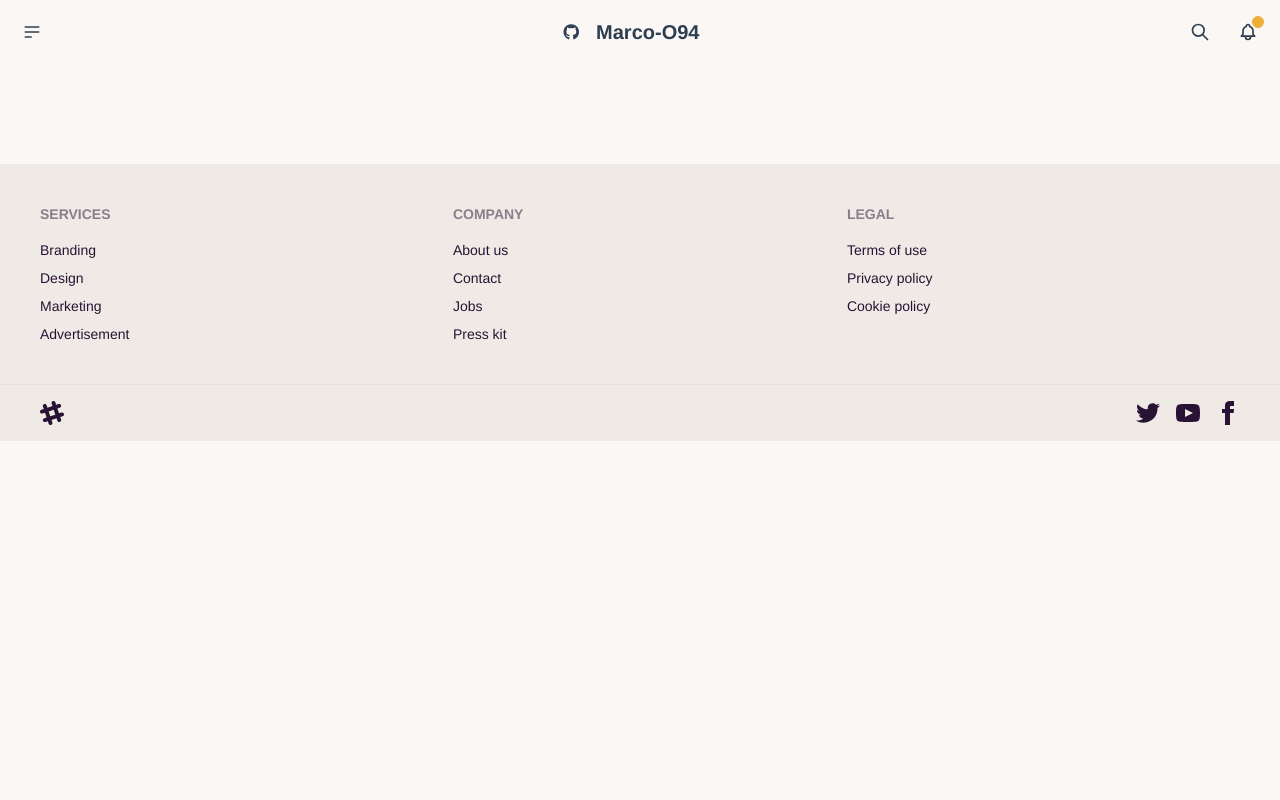
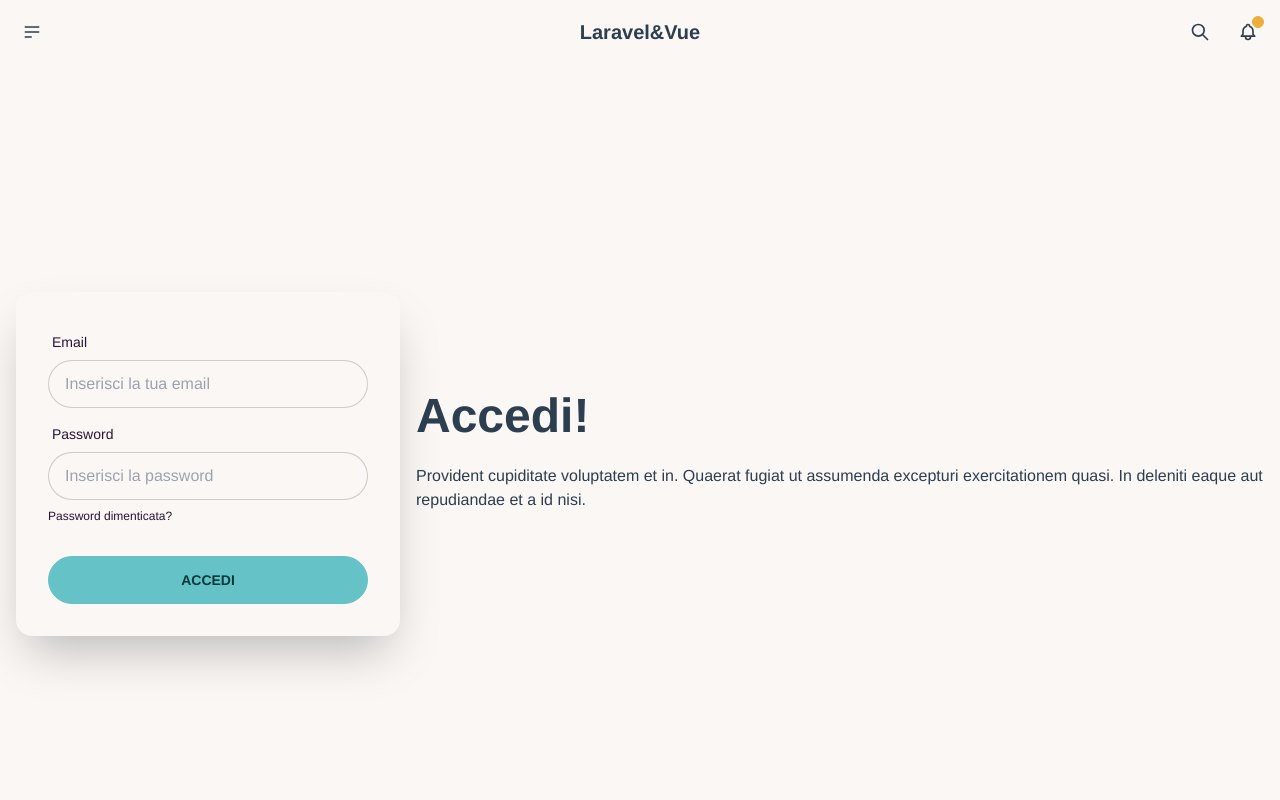
Before and after one commit to Marco-O94/LaravelAPI-Vue-React, a Vue app in the folder vue-front/: page /login in a window 1280 px wide. Shown: the top 800 px of the page. Built offline with nearby package versions, Linux system fonts and the light colour scheme; what tw-elements would draw is missing.

Commit message:
Inizio creazione pagina plugin + Modifiche navbar

```diff
--- /dev/null
+++ b/vue-front/src/components/EmailInput.vue
@@ -0,0 +1,17 @@
+<template>
+  <label class="label">
+    <span class="label-text">Email</span>
+  </label>
+      <input type="email" name="email" v-model="email" class="input input-bordered" placeholder="Inserisci la tua email">
+  </template>
+
+  <script>
+  export default {
+    name: 'UsernameInput',
+    data() {
+      return {
+        email: '',
+      };
+    },
+  }
+  </script>
--- a/vue-front/src/components/FooterSection.vue
+++ b/vue-front/src/components/FooterSection.vue
@@ -1,5 +1,5 @@
 <template>
-    <footer class="footer p-10 bg-base-200 text-base-content mt-[100px]">
+    <footer class="footer p-10 bg-base-200 text-base-content">
         <div>
           <span class="footer-title">Services</span>
           <a class="link link-hover">Branding</a>
--- a/vue-front/src/components/NavBar.vue
+++ b/vue-front/src/components/NavBar.vue
@@ -10,7 +10,7 @@
       </button>
     </div>
     <div class="navbar-center">
-      <i class="fa-brands fa-github"></i><a href="https://github.com/Marco-O94" class="btn btn-ghost normal-case text-xl">Marco-O94</a>
+    <router-link to="/" class="btn btn-ghost normal-case text-xl">Laravel&Vue</router-link>
     </div>
     <div class="navbar-end">
       <button class="btn btn-ghost btn-circle">
@@ -35,7 +35,7 @@
     class="offcanvas offcanvas-start fixed bottom-0 flex flex-col max-w-full bg-base-200 invisible bg-clip-padding shadow-sm outline-none transition duration-300 ease-in-out top-0 left-0 border-none w-96"
     tabindex="-1" id="offcanvasMenu" aria-labelledby="offcanvasMenuLabel">
     <div class="offcanvas-header flex items-center justify-between p-4">
-      <i class="fa-brands fa-github"></i><a href="https://github.com/Marco-O94" class="btn btn-ghost normal-case text-xl">Marco-O94</a>
+      <a href="https://github.com/Marco-O94" class="btn btn-ghost normal-case text-xl"><i class="fa-brands fa-github"></i> Marco-O94</a>
       <button type="button"
         class="btn-close box-content w-4 h-4 p-2 -my-5 -mr-2 text-secondary border-none rounded-none opacity-50 focus:shadow-none focus:outline-none focus:opacity-100 hover:text-accent hover:opacity-75 hover:no-underline"
         data-bs-dismiss="offcanvas" aria-label="Close"></button>
--- /dev/null
+++ b/vue-front/src/components/PasswordInput.vue
@@ -0,0 +1,18 @@
+<template>
+
+    <label class="label">
+      <span class="label-text">Password</span>
+    </label>
+        <input type="password" name="password" v-model="password" class="input input-bordered" placeholder="Inserisci la password">
+    </template>
+
+    <script>
+    export default {
+      name: 'PasswordInput',
+      data() {
+        return {
+          password: '',
+        };
+      },
+    }
+    </script>
--- a/vue-front/src/router/index.js
+++ b/vue-front/src/router/index.js
@@ -14,6 +14,10 @@ const routes = [
     // this generates a separate chunk (about.[hash].js) for this route
     // which is lazy-loaded when the route is visited.
     component: () => import(/* webpackChunkName: "about" */ '../views/AboutView.vue')
+  },
+  {
+    path: '/login',
+    component: () => import(/* webpackChunkName: "login" */ '../views/LoginView.vue')
   }
 ]
 
--- a/vue-front/src/views/HomeView.vue
+++ b/vue-front/src/views/HomeView.vue
@@ -1,8 +1,7 @@
 <template>
 
   <HeroSection/>
-
-    <ProductsCarousel/>
+    <ProductsCarousel class="mb-[100px]"/>
 </template>
 
 <script>
--- a/vue-front/src/views/LoginView.vue
+++ b/vue-front/src/views/LoginView.vue
@@ -1,32 +1,36 @@
 <template>
-    <div class="hero min-h-screen bg-base-200">
-        <div class="hero-content flex-col lg:flex-row-reverse">
+
+    <div class="hero  min-h-screen">
+        <div class="hero-content container flex-col lg:flex-row-reverse">
           <div class="text-center lg:text-left">
-            <h1 class="text-5xl font-bold">Login now!</h1>
+            <h1 class="text-5xl font-bold">Accedi!</h1>
             <p class="py-6">Provident cupiditate voluptatem et in. Quaerat fugiat ut assumenda excepturi exercitationem quasi. In deleniti eaque aut repudiandae et a id nisi.</p>
           </div>
           <div class="card flex-shrink-0 w-full max-w-sm shadow-2xl bg-base-100">
             <div class="card-body">
               <div class="form-control">
-                <label class="label">
-                  <span class="label-text">Email</span>
-                </label>
-                <input type="text" placeholder="email" class="input input-bordered" />
-              </div>
-              <div class="form-control">
-                <label class="label">
-                  <span class="label-text">Password</span>
-                </label>
-                <input type="text" placeholder="password" class="input input-bordered" />
-                <label class="label">
-                  <a href="#" class="label-text-alt link link-hover">Forgot password?</a>
-                </label>
+              <EmailInput />
+            </div>
+              <div class="form-control grid">
+              <PasswordInput />
+                  <a href="#" class="label-text-alt link link-hover justify-self-start mt-2">Password dimenticata?</a>
               </div>
               <div class="form-control mt-6">
-                <button class="btn btn-primary">Login</button>
+                <button class="btn btn-primary">Accedi</button>
               </div>
             </div>
           </div>
         </div>
       </div>
 </template>
+<script>
+import EmailInput from '@/components/EmailInput.vue';
+import PasswordInput from '@/components/PasswordInput.vue';
+export default {
+  name: 'LoginView',
+  components: {
+    EmailInput,
+    PasswordInput
+  },
+};
+</script>
```
